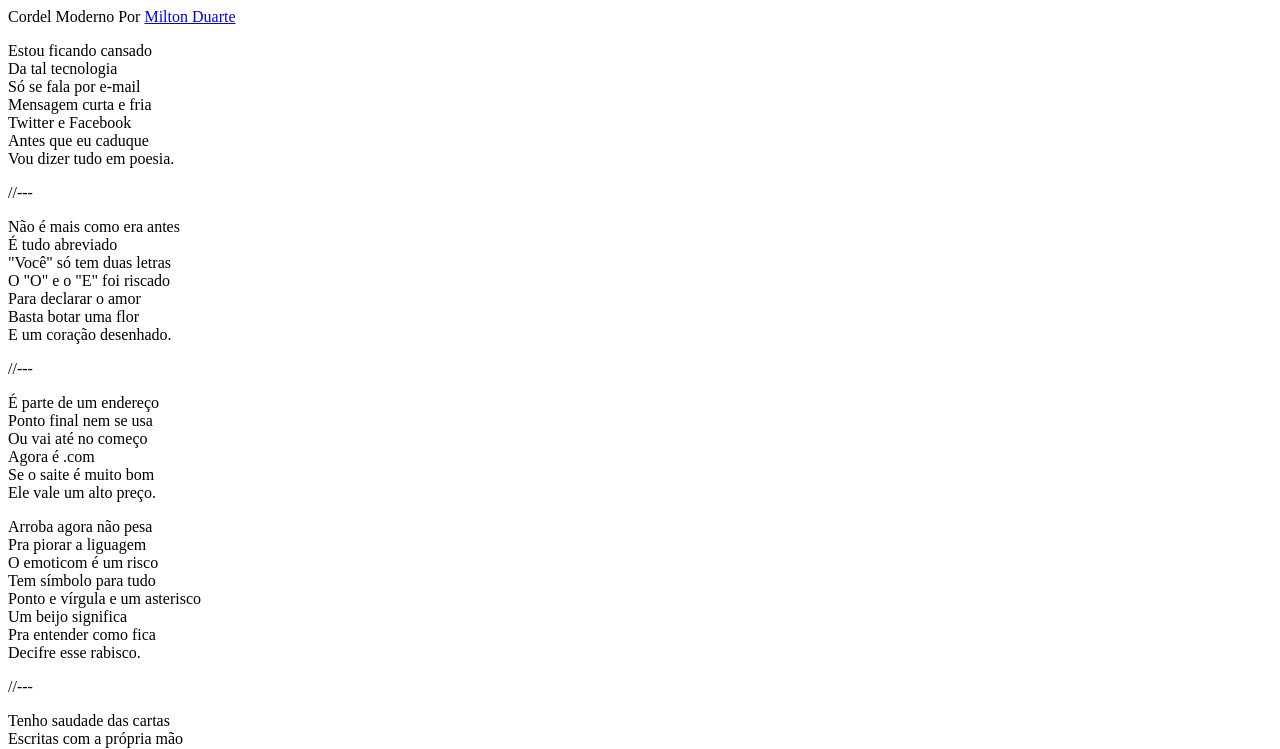
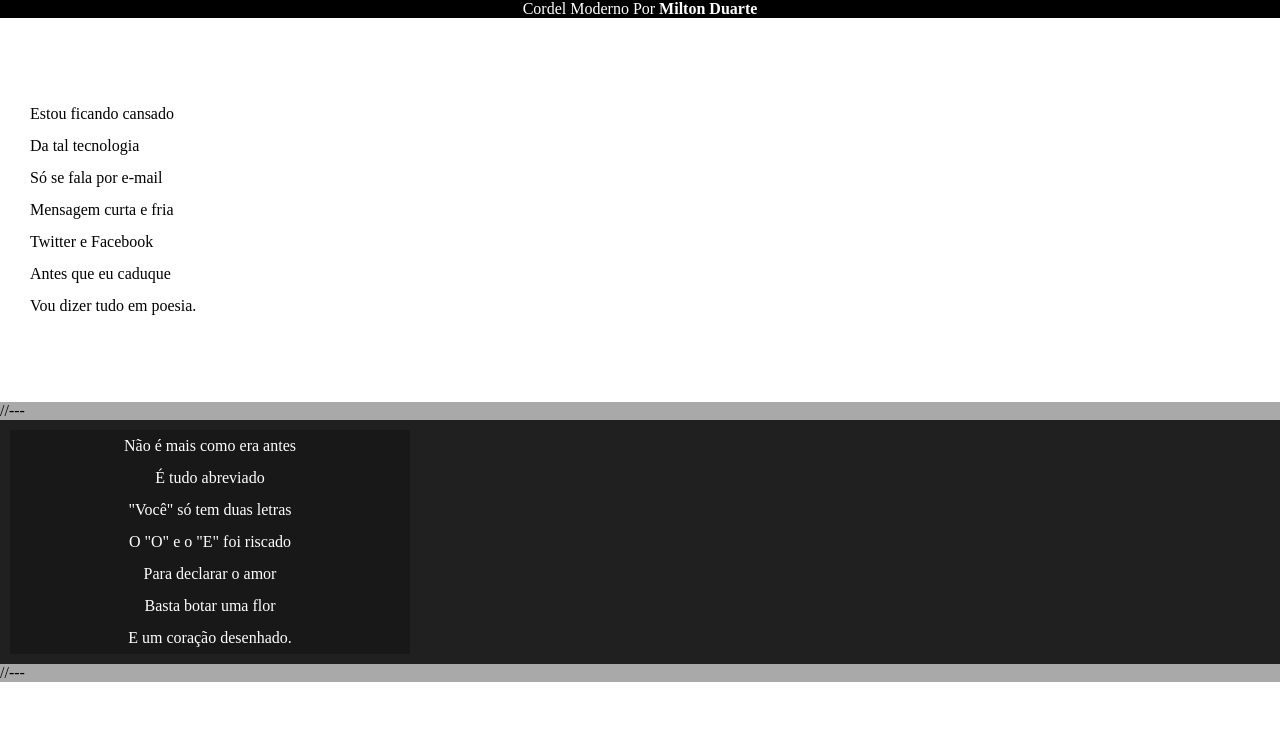
Before and after one commit to Murilo-Menezes/html-css, a plain HTML site: page 5 Projeto HTML CSS Guanabara/src/Desafios/D 12/index.html in a window 1280 px wide. Shown: the top 749 px of the page. Drawn offline with Linux system fonts and the light colour scheme.

Commit message:
atualizei o desafio

```diff
--- a/5 Projeto HTML CSS Guanabara/src/Desafios/D 12/style.css
+++ b/5 Projeto HTML CSS Guanabara/src/Desafios/D 12/style.css
@@ -1 +1,60 @@
 @charset "UTF-8";
+
+* {
+    margin: 0px;
+    padding: 0px;
+}
+
+html,body{
+    min-height: 100vh;
+    background-color: darkgray;
+}
+
+header{
+    background-color: black;
+    color: white;
+    text-align: center;
+}
+
+header > h1 {
+    padding-top: 50px;
+    font-variant: small-caps;
+}
+
+header > p{
+    padding-bottom: 50px;
+}
+
+a{
+    color: white;
+    text-decoration: none;
+    font-weight: bolder;
+}
+
+a:hover{
+    text-decoration: underline;
+}
+
+section{
+    padding-top: 10vh;
+    padding-bottom:10vh;
+    line-height: 2em;
+    padding-left: 30px;
+}
+
+section.normal{
+    background-color: white;
+    color: black;
+}
+
+section.imagem{
+    background-color: rgb(32, 32, 32);
+    color: white;
+    text-align: center;
+    padding: 10px;
+}
+
+section.imagem > p{
+    width: 400px;
+    background-color: rgba(0, 0, 0, 0.253);
+}
```
